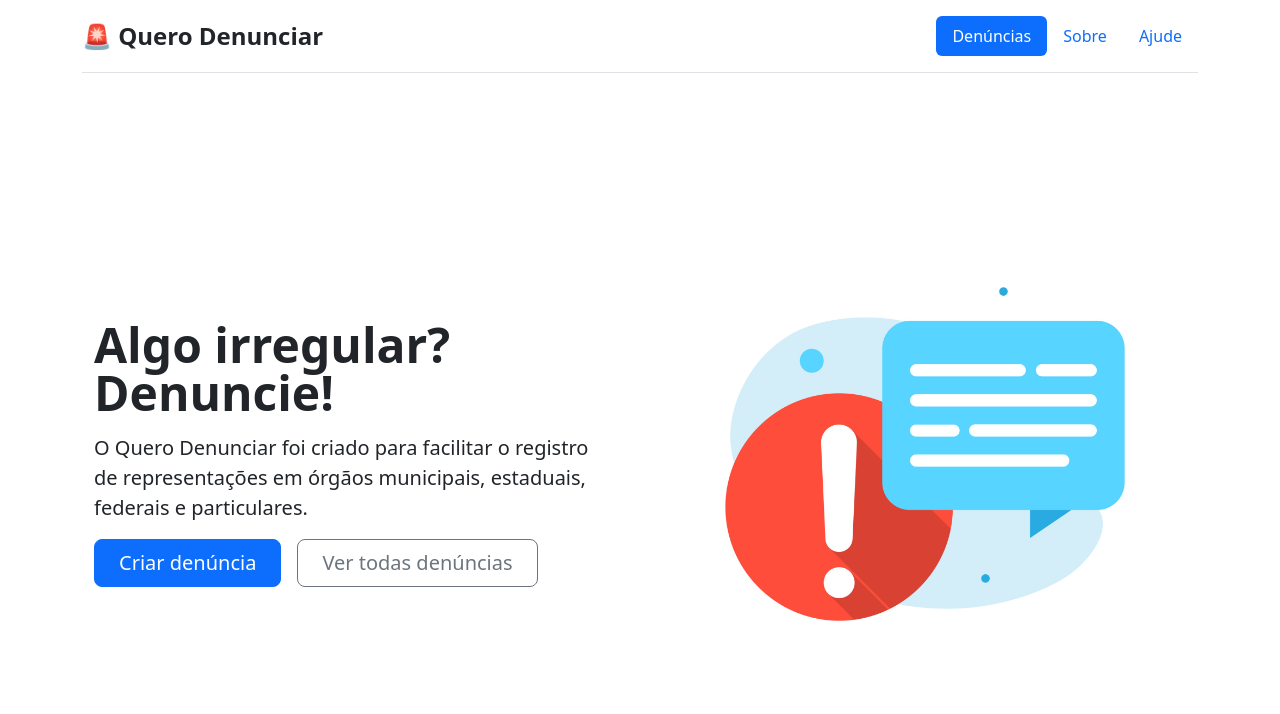
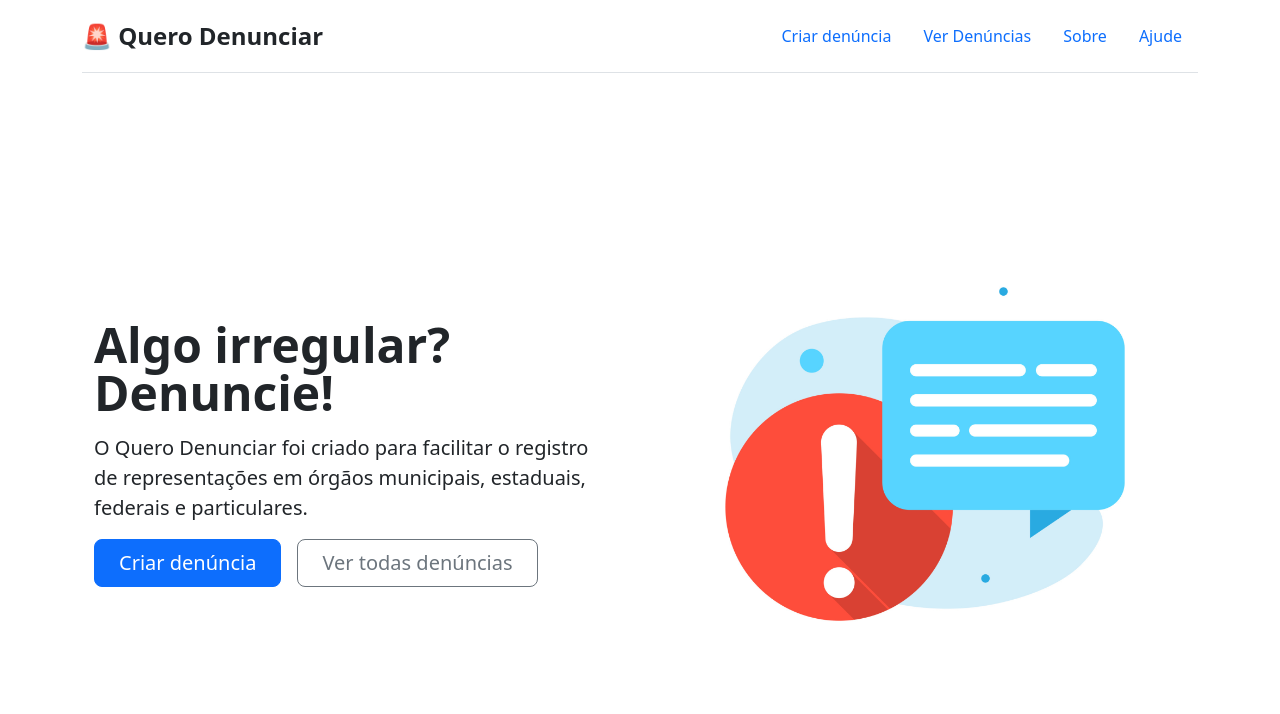
Before and after one commit to gustavokennedy/querodenunciar, a PHP site: page / in a window 1280 px wide. Shown: the top 714 px of the page. Run offline with PHP 8.4, Linux system fonts and the light colour scheme.

Commit message:
Update index.php

```diff
--- a/index.php
+++ b/index.php
@@ -17,7 +17,6 @@
     include ("config.php");
   ?>
 
-
   <main>
   <div class="container">
     <header class="d-flex flex-wrap justify-content-center py-3 mb-4 border-bottom">
@@ -26,7 +25,8 @@
       </a>
 
       <ul class="nav nav-pills">
-        <li class="nav-item"><a href="#" class="nav-link active" aria-current="page">Denúncias</a></li>
+	      <li class="nav-item"><a href="nova-denuncia.php" class="nav-link">Criar denúncia</a></li>
+	      <li class="nav-item"><a href="lista-denuncia.php" class="nav-link">Ver Denúncias</a></li>
         <li class="nav-item"><a href="#sobre" class="nav-link">Sobre</a></li>
         <li class="nav-item"><a href="#ajude" class="nav-link">Ajude</a></li>
       </ul>
```
